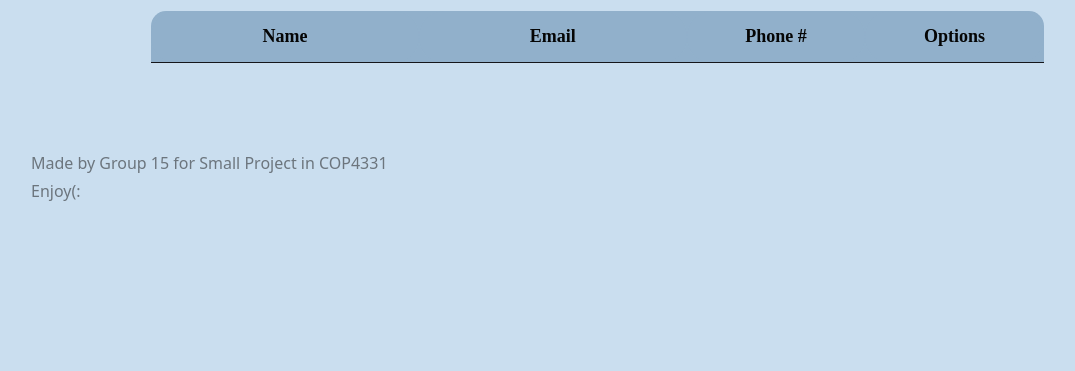
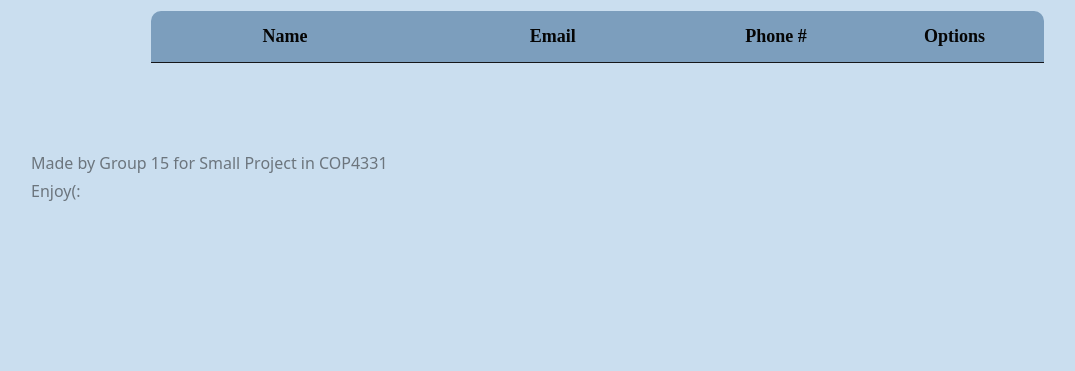
Before and after one commit to ColinMitchellGit/ContactHub, a PHP site: page /cover.html in a window 1280 px wide. Shown: the part 429-800 px from the top of the page, without its empty margins (51-1126 px from the left). Run offline with PHP 8.4, Linux system fonts and the light colour scheme; lists and menus that the app fills with data are empty.

Commit message:
last push....sad face

```diff
--- a/cover.html
+++ b/cover.html
@@ -220,10 +220,10 @@
 
             <table id="myTable">
                 <tr class="header">
-                    <th style="width:30%; border-radius: 25px ">Name</th>
-                    <th style="width:30%; border-radius: 25px ">Email</th>
-                    <th style="width:20%; border-radius: 25px ">Phone #</th>
-                    <th style="width:20%; border-radius: 25px">Options</th>
+                    <th style="width:30%; border-top-left-radius: 10px ">Name</th>
+                    <th style="width:30%; border-radius: 0px ">Email</th>
+                    <th style="width:20%; border-radius: 0px ">Phone #</th>
+                    <th style="width:20%; border-top-right-radius: 10px">Options</th>
                 </tr>
             </table>
 
--- a/css/landing.css
+++ b/css/landing.css
@@ -72,16 +72,16 @@ body{
 }
 
 #myTable tr.header {
-    /* Add a grey background color to the table header and on hover */
-    background-color: #91b0cb;
-    border-radius: 400px;
+    /* Add a grey background color to the table header */
+    background-color: #7c9ebd;
+    /*border-radius: 400px;*/
     color: #91b0cb;
 }
 
 #myTable tr.header:hover {
     /* Add a grey background color to the table header and on hover */
-    background-color: #91b0cb;
-    border-radius: 400px;
+    background-color: #7d9fbe;
+    /*border-radius: 400px;*/
     color: #f3dddd;
     cursor: default;
 }
```
